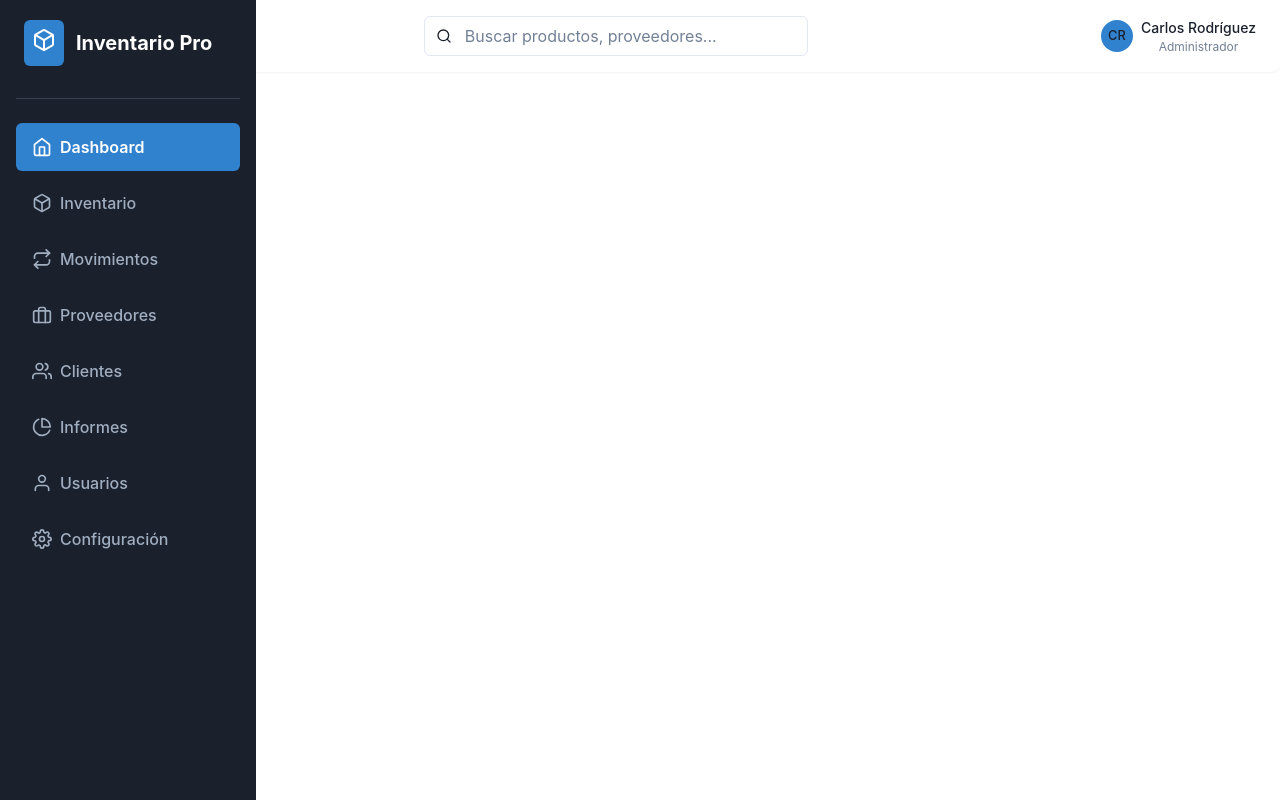
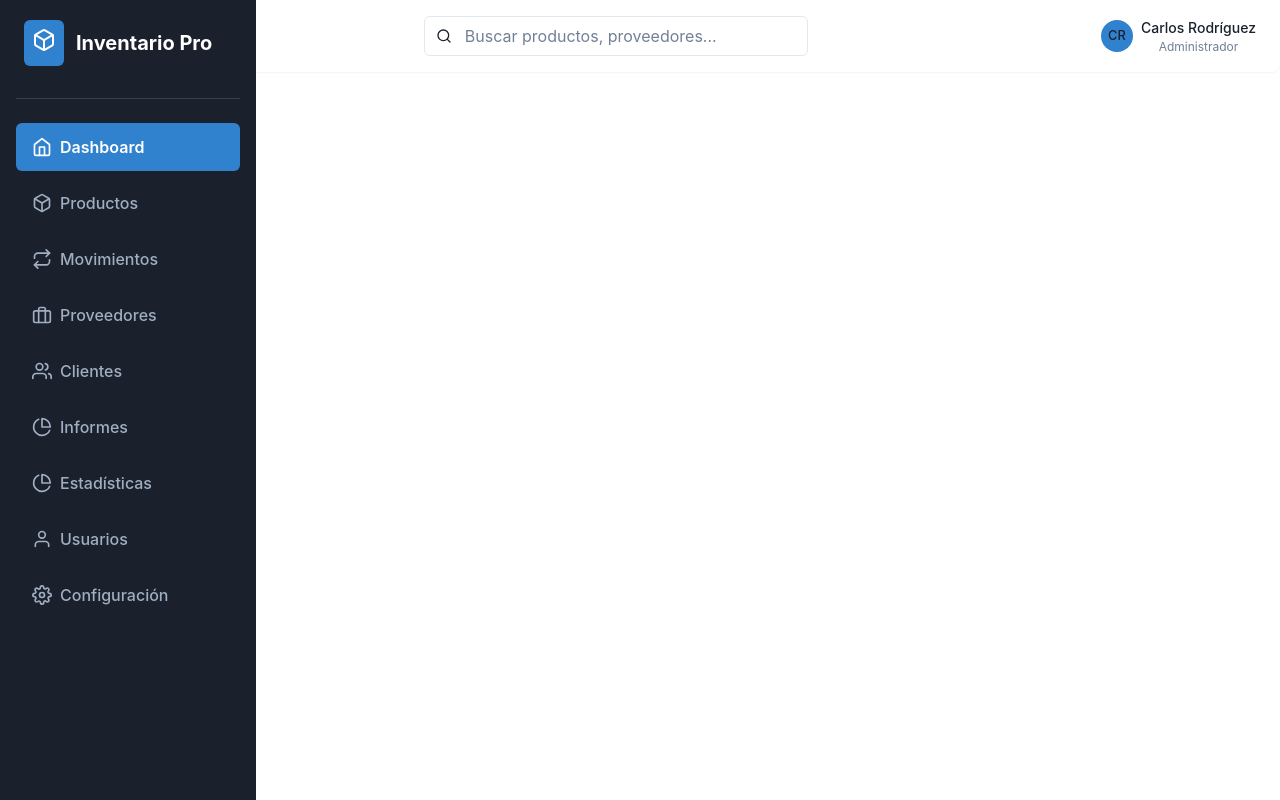
Before and after one commit to SantiagoContreras1/Almacenadora-Front, a React (Vite) app: page / in a window 1280 px wide. Built offline with nearby package versions, Linux system fonts and the light colour scheme.

Commit message:
Implementacion de SideBar y TopBar en todas las paginas

```diff
--- a/src/components/dashboard/SideBar.jsx
+++ b/src/components/dashboard/SideBar.jsx
@@ -3,12 +3,11 @@ import {
   Flex,
   Icon,
   Text,
-  Link,
   VStack,
   Divider,
-  Tooltip,
   useColorModeValue,
 } from "@chakra-ui/react";
+import { Link as RouterLink, useLocation } from "react-router-dom"; // Importamos useLocation
 import {
   FiHome,
   FiBox,
@@ -20,9 +19,11 @@ import {
   FiUser,
 } from "react-icons/fi";
 
-const NavItem = ({ icon, children, active }) => {
+const NavItem = ({ icon, children, to, active }) => {
   return (
     <Flex
+      as={RouterLink}
+      to={to}
       align="center"
       px="4"
       py="3"
@@ -36,6 +37,7 @@ const NavItem = ({ icon, children, active }) => {
       _hover={{
         bg: useColorModeValue("blue.400", "blue.500"),
         color: "white",
+        textDecoration: "none",
       }}
     >
       {icon && <Icon mr="2" boxSize="5" as={icon} transition=".15s ease" />}
@@ -44,16 +46,20 @@ const NavItem = ({ icon, children, active }) => {
   );
 };
 
-const SideBar = ({ active = "dashboard" }) => {
+const SideBar = () => {
+  const location = useLocation(); // usamos la ruta actual
+  const currentPath = location.pathname;
+
   const navItems = [
-    { name: "Dashboard", icon: FiHome, route: "dashboard" },
-    { name: "Inventario", icon: FiBox, route: "inventory" },
-    { name: "Movimientos", icon: FiRepeat, route: "movements" },
-    { name: "Proveedores", icon: FiBriefcase, route: "suppliers" },
-    { name: "Clientes", icon: FiUsers, route: "clients" },
-    { name: "Informes", icon: FiPieChart, route: "reports" },
-    { name: "Usuarios", icon: FiUser, route: "users" },
-    { name: "Configuración", icon: FiSettings, route: "settings" },
+    { name: "Dashboard", icon: FiHome, route: "/" },
+    { name: "Productos", icon: FiBox, route: "/products" },
+    { name: "Movimientos", icon: FiRepeat, route: "/movements" },
+    { name: "Proveedores", icon: FiBriefcase, route: "/suppliers" },
+    { name: "Clientes", icon: FiUsers, route: "/clients" },
+    { name: "Informes", icon: FiPieChart, route: "/reports" },
+    { name: "Estadísticas", icon: FiPieChart, route: "/statistics" },
+    { name: "Usuarios", icon: FiUser, route: "/users" },
+    { name: "Configuración", icon: FiSettings, route: "/settings" }, // esta ruta no la tienes, puedes crearla si quieres
   ];
 
   return (
@@ -84,7 +90,8 @@ const SideBar = ({ active = "dashboard" }) => {
           <NavItem
             key={item.name}
             icon={item.icon}
-            active={active === item.route}
+            to={item.route}
+            active={currentPath === item.route}
           >
             {item.name}
           </NavItem>
--- a/src/pages/ClientsPage.jsx
+++ b/src/pages/ClientsPage.jsx
@@ -1,7 +1,13 @@
- const ClientsPage = () => {
+import SideBar from "../components/dashboard/SideBar"
+import TopBar from "../components/dashboard/TopBar"
+const ClientsPage = () => {
 
     return (
-        <div>ClientsPage</div>
+        <>
+        <SideBar/>
+        <TopBar/>
+
+        </>
     )
 }
 
--- a/src/pages/DashBoardPage.jsx
+++ b/src/pages/DashBoardPage.jsx
@@ -1,6 +1,6 @@
 import SideBar from "../components/dashboard/SideBar"
 import TopBar from "../components/dashboard/TopBar"
-import StatCard from "../components/dashboard/StatCard"
+
 
 const DashBoardPage = () => {
 
--- a/src/pages/MovementsPage.jsx
+++ b/src/pages/MovementsPage.jsx
@@ -1,7 +1,14 @@
+import SideBar from "../components/dashboard/SideBar"
+import TopBar from "../components/dashboard/TopBar"
 const MovementsPage = () => {
 
     return (
-        <div>MovementsPage</div>
+        <>
+        <SideBar/>
+        <TopBar/>
+
+        </>
+
     )
 }
 
--- a/src/pages/ProductsPage.jsx
+++ b/src/pages/ProductsPage.jsx
@@ -1,8 +1,14 @@
+import SideBar from "../components/dashboard/SideBar"
+import TopBar from "../components/dashboard/TopBar"
+
 const ProductsPage = () => {
+  return (
+    <>
+        <SideBar/>
+        <TopBar/>
 
-    return (
-        <div>ProductsPage</div>
-    )
-}
+        </>
+  );
+};
 
-export default ProductsPage
+export default ProductsPage;
--- a/src/pages/ReportsPage.jsx
+++ b/src/pages/ReportsPage.jsx
@@ -1,6 +1,13 @@
+import SideBar from "../components/dashboard/SideBar"
+import TopBar from "../components/dashboard/TopBar"
+
  const ReportsPage = () => {
     return (
-        <div>ReportsPage</div>
+        <>
+        <SideBar/>
+        <TopBar/>
+
+        </>
     )
 }
 
--- a/src/pages/StatisticsPage.jsx
+++ b/src/pages/StatisticsPage.jsx
@@ -1,7 +1,14 @@
+import SideBar from "../components/dashboard/SideBar"
+import TopBar from "../components/dashboard/TopBar"
+
 const StatisticsPage = () => {
 
     return (
-        <div>StatisticsPage</div>
+        <>
+        <SideBar/>
+        <TopBar/>
+
+        </>
     )
 }
 
--- a/src/pages/SuppliersPage.jsx
+++ b/src/pages/SuppliersPage.jsx
@@ -1,6 +1,13 @@
+import SideBar from "../components/dashboard/SideBar"
+import TopBar from "../components/dashboard/TopBar"
+
 const SuppliersPage = () => {
     return (
-        <div>SupliersPage</div>
+        <>
+        <SideBar/>
+        <TopBar/>
+
+        </>
     )
 
 }
--- a/src/pages/UsersPage.jsx
+++ b/src/pages/UsersPage.jsx
@@ -1,6 +1,14 @@
+
+import SideBar from "../components/dashboard/SideBar"
+import TopBar from "../components/dashboard/TopBar"
+
 const UsersPage = () => {
     return (
-        <div>UsersPage</div>
+        <>
+        <SideBar/>
+        <TopBar/>
+
+        </>
     )
 }
 
```
